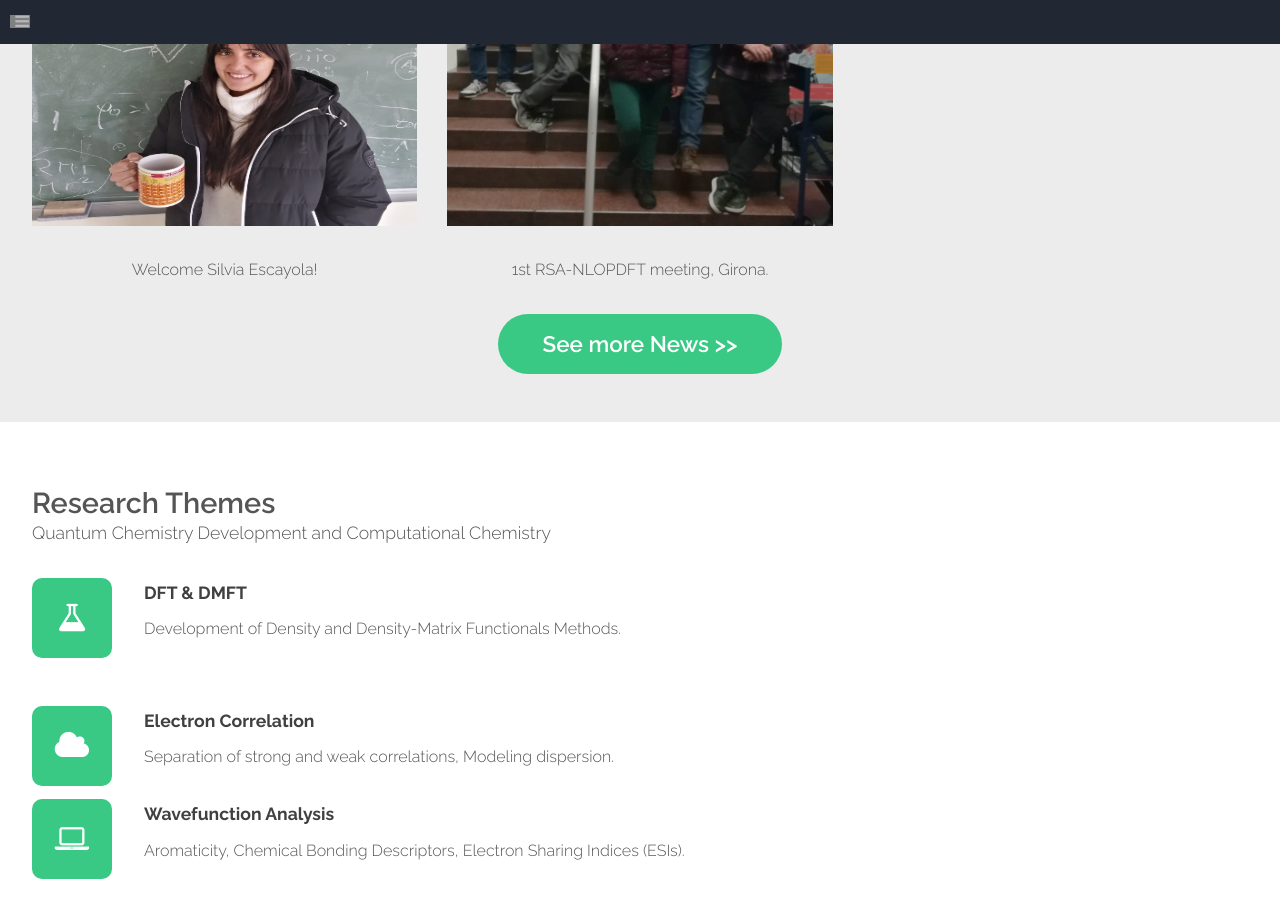
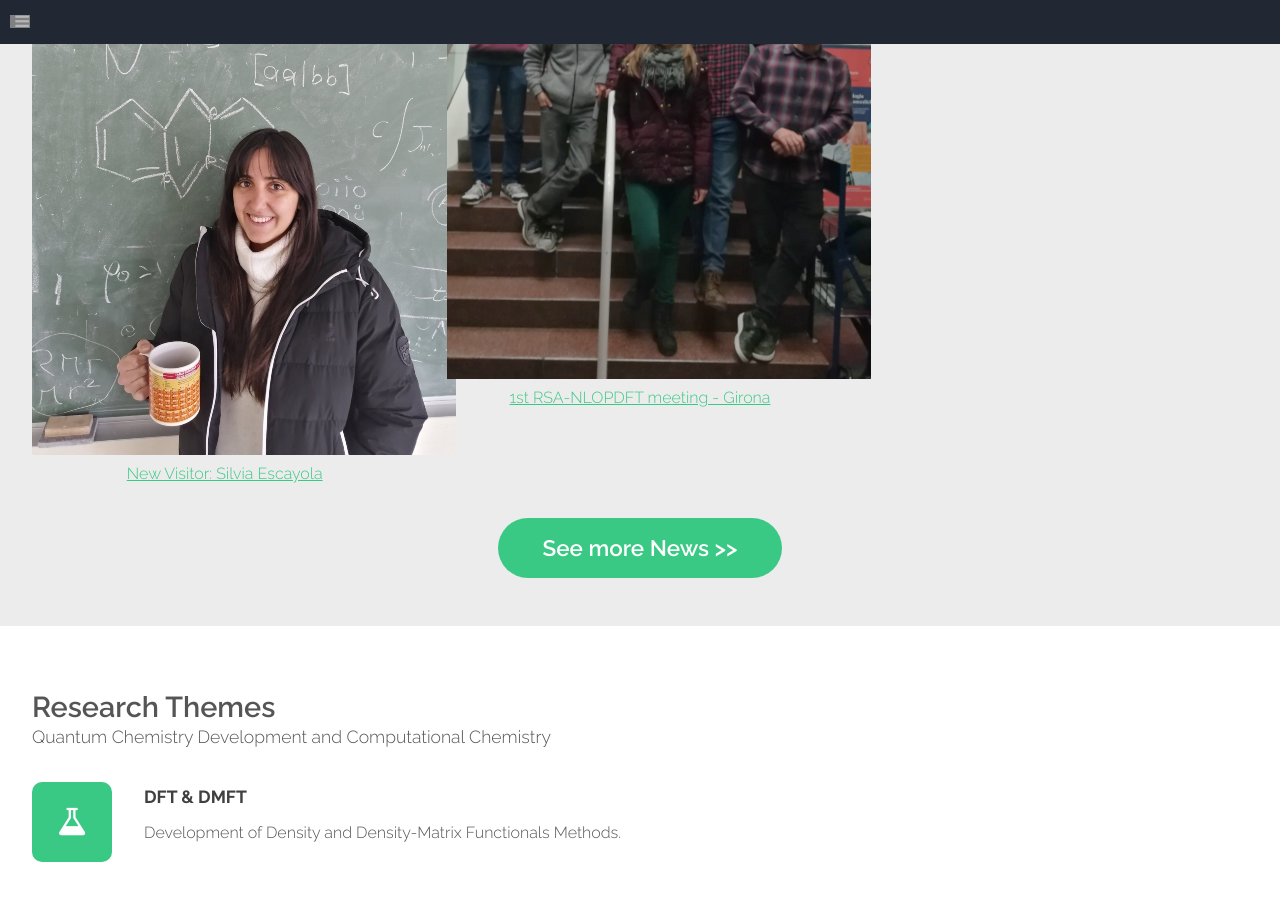
Before and after one commit to old-jekyll-templates/Horizons-Jekyll-Theme, a Jekyll site: the page built from index.html, in a window 1280 px wide and 900 px high, scrolled down 521 px. Built offline with Jekyll 4.4.1, drawn with Linux system fonts in a browser that asks for light colours; the list of posts is cut into pages by our own code; comment, search, counter and statistics services are not loaded; grey boxes are pictures that could not be loaded.

Commit message:
Update landing.html

```diff
--- a/_layouts/landing.html
+++ b/_layouts/landing.html
@@ -37,12 +37,27 @@ layout: default
 					</header>
 					<div class="row no-collapse-1">
 						<section class="4u">
-							<a href="#" class="image feature"><img src="{{ site.baseurl }}/assets/images/SilviaDIPC.jpg" alt="" width="200" height="360"></a>
-							<p>Welcome Silvia Escayola!</p>
+							{% for post in site.posts offset: 0 limit: 1 %}
+						<li>
+
+							<img src="{{ site.baseurl }}/assets/{{ post.featured }}" alt="">
+							<a href="{{ site.baseurl }}{{ post.url }}"><p>{{ post.title }}</p></a>
+						</li>
+						{% endfor %}
+							<!-- <a href="#" class="image feature"><img src="{{ site.baseurl }}/assets/images/SilviaDIPC.jpg" alt="" width="200" height="360"></a>
+							<p>Welcome Silvia Escayola!</p> -->
 						</section>
 						<section class="4u">
-							<a href="#" class="image feature"><img src="{{ site.baseurl }}/assets/images/Girona_2020.jpg" alt="" width="312" height="360"></a>
-							<p>1st RSA-NLOPDFT meeting, Girona.</p>
+							{% for post in site.posts offset: 1 limit: 1 %}
+						<li>
+
+							<img src="{{ site.baseurl }}/assets/{{ post.featured }}" alt="">
+							<a href="{{ site.baseurl }}{{ post.url }}"><p>{{ post.title }}</p></a>
+						</li>
+						{% endfor %}
+
+							<!-- <a href="#" class="image feature"><img src="{{ site.baseurl }}/assets/images/Girona_2020.jpg" alt="" width="312" height="360"></a>
+							<p>1st RSA-NLOPDFT meeting, Girona.</p> -->
 						</section>
 						<section class="4u">
 					            <a class="twitter-timeline" data-height="400" data-chrome="nofooter"
```
